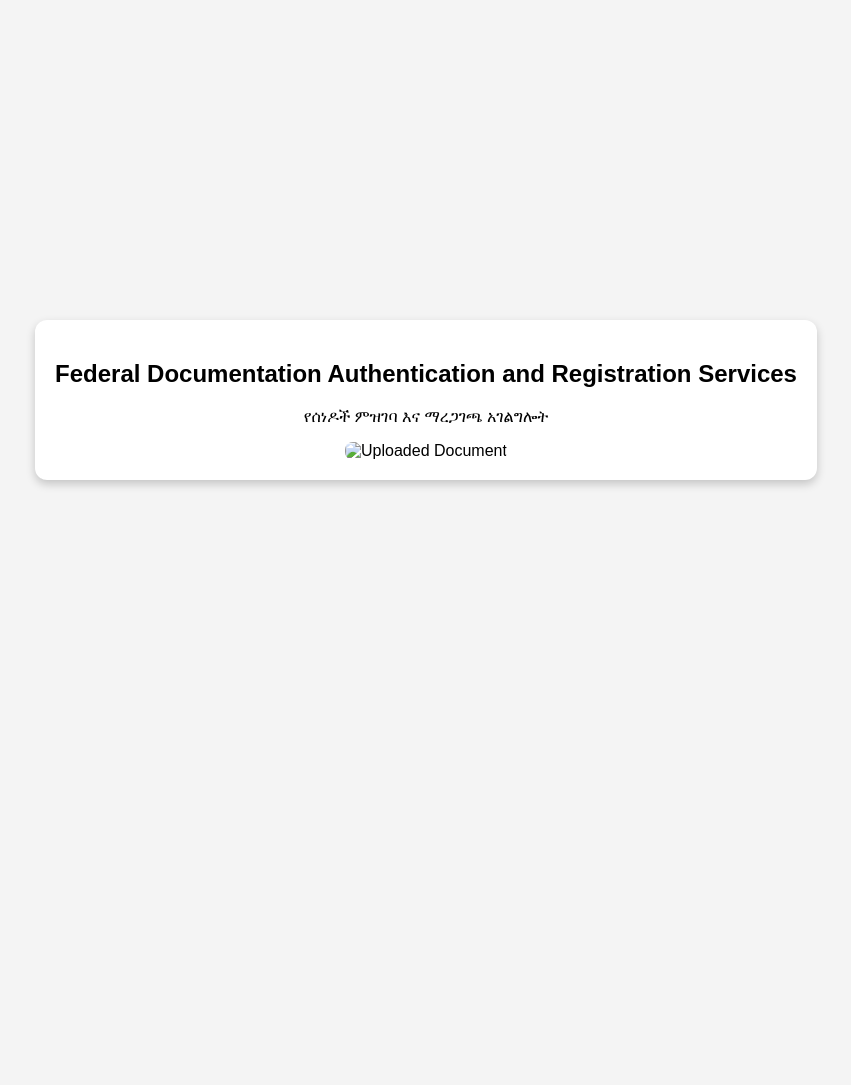
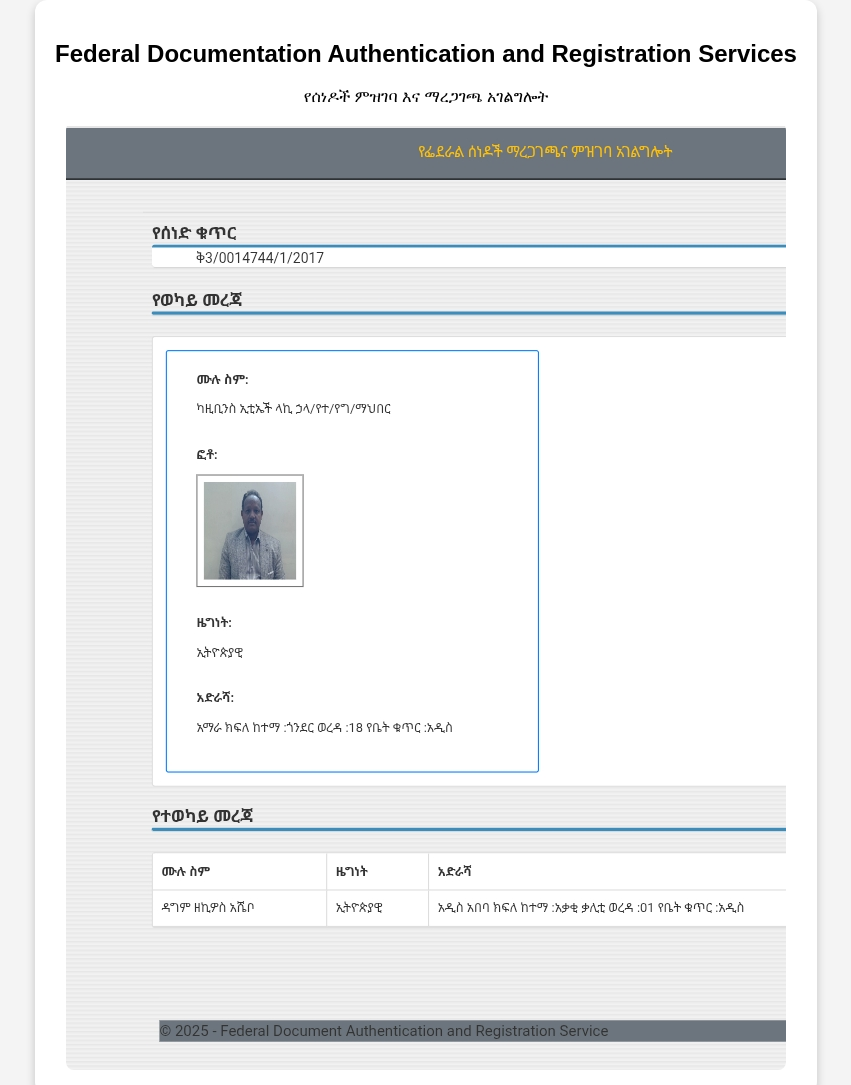
Before and after one commit to M-d-g/Federal-documentation-Authentication-and-registration-services-, a plain HTML site: page index.html in a window 1280 px wide. Shown: the top 1085 px of the page, without its empty margins (214-1065 px from the left). Before the commit the page ends 800 px from the top, so only its background shows below. Drawn offline with Linux system fonts and the light colour scheme.

Commit message:
Update index.html

```diff
--- a/index.html
+++ b/index.html
@@ -40,7 +40,7 @@
   <div class="card">
     <h2>Federal Documentation Authentication and Registration Services</h2>
     <p>የሰነዶች ምዝገባ እና ማረጋገጫ አገልግሎት</p>
-    <img src="document.png" alt="Uploaded Document">
+    <img src="document.png.jpg" alt="Uploaded Document">
   </div>
 </body>
 </html>
```
